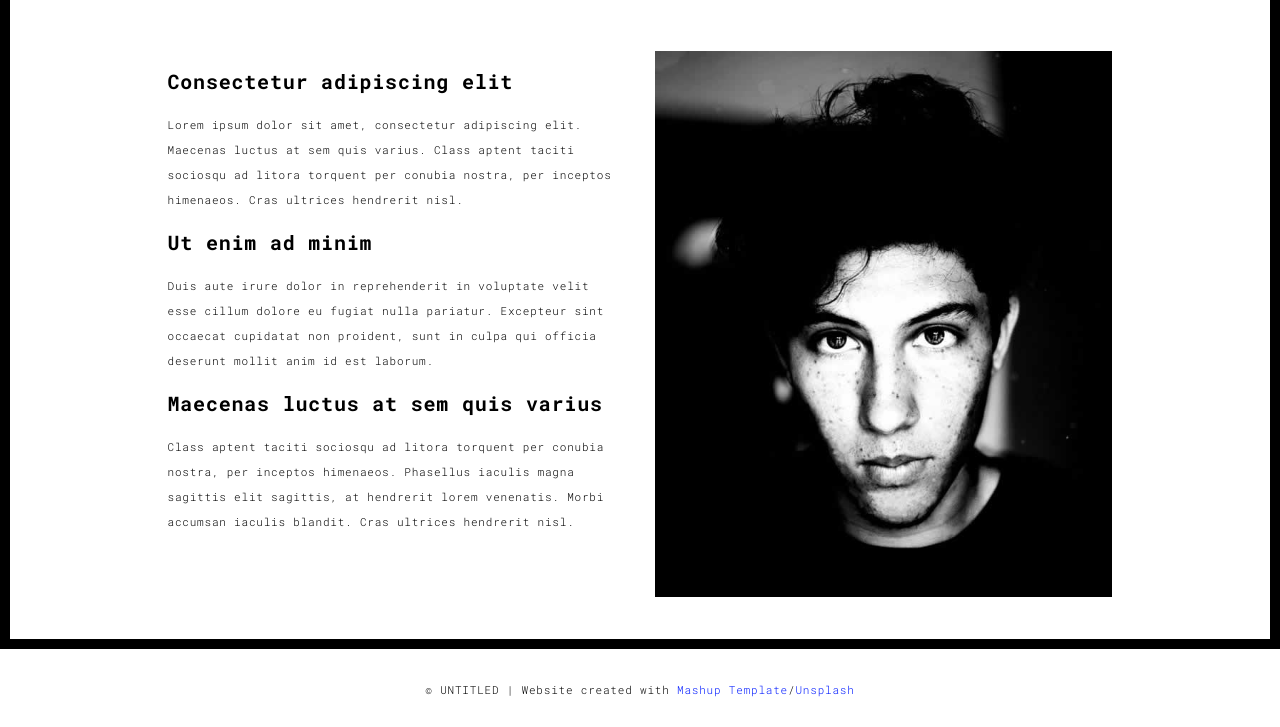
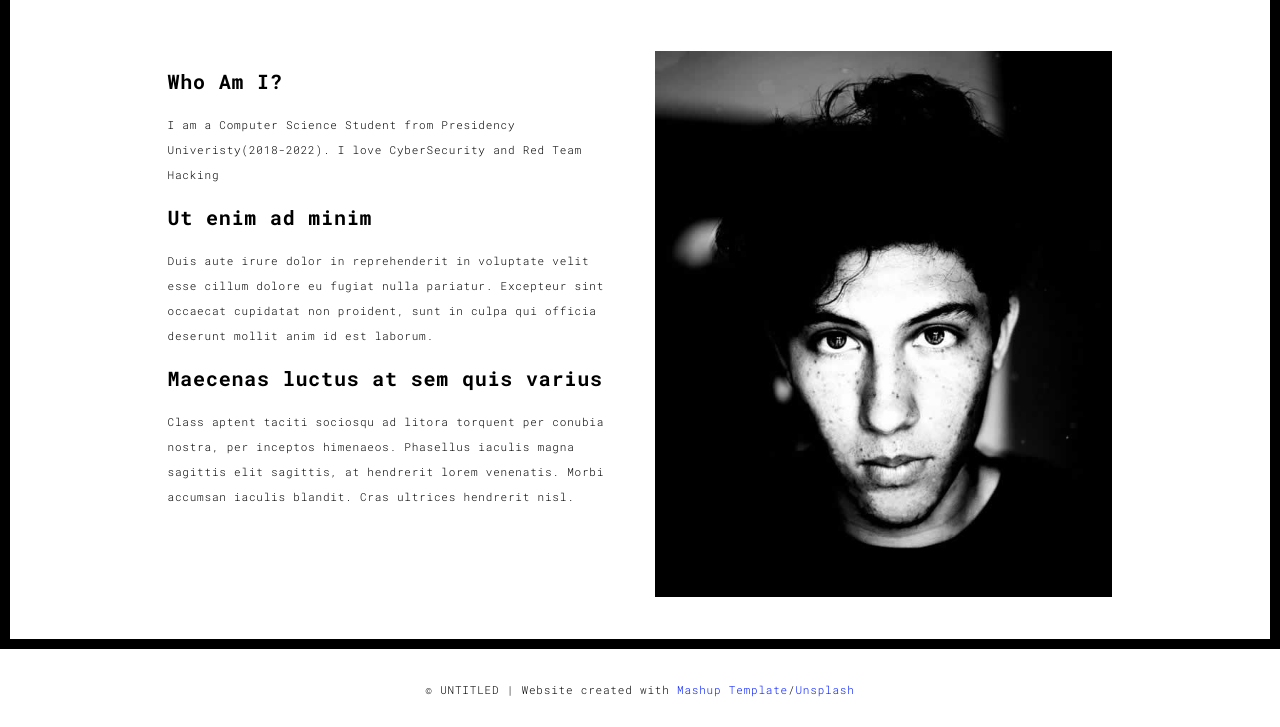
Before and after one commit to cowcheek/cowcheek.github.io, a plain HTML site: page about.html in a window 1280 px wide. Shown: the part 151-878 px from the top of the page. Drawn offline with Linux system fonts and the light colour scheme.

Commit message:
changes to index

```diff
--- a/about.html
+++ b/about.html
@@ -62,9 +62,9 @@
             <div class="col-md-10 col-md-offset-1">
               <div class="row">
                 <div class="col-xs-12 col-md-6">
-                  <h3>Consectetur adipiscing elit</h3>
-                  <p>Lorem ipsum dolor sit amet, consectetur adipiscing elit. Maecenas luctus at sem quis varius.
-                  Class aptent taciti sociosqu ad litora torquent per conubia nostra, per inceptos himenaeos. Cras ultrices hendrerit nisl.</p>
+                  <h3>Who Am I?</h3>
+                  <p>I am a Computer Science Student from Presidency Univeristy(2018-2022). I love CyberSecurity and Red Team Hacking
+                  </p>
                   <h3>Ut enim ad minim </h3>
                   <p>Duis aute irure dolor in reprehenderit in voluptate velit esse
                   cillum dolore eu fugiat nulla pariatur. Excepteur sint occaecat cupidatat non
```
